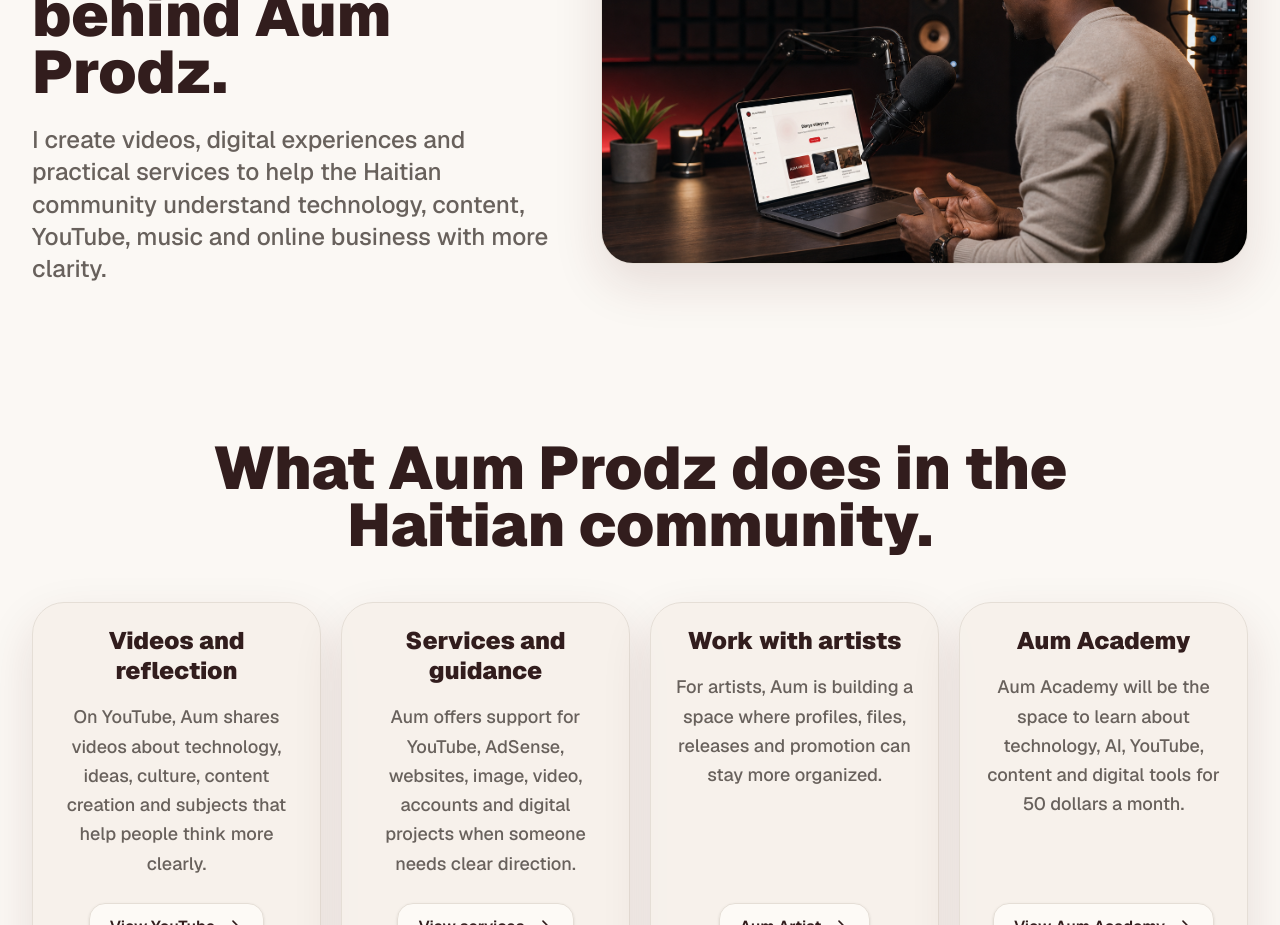
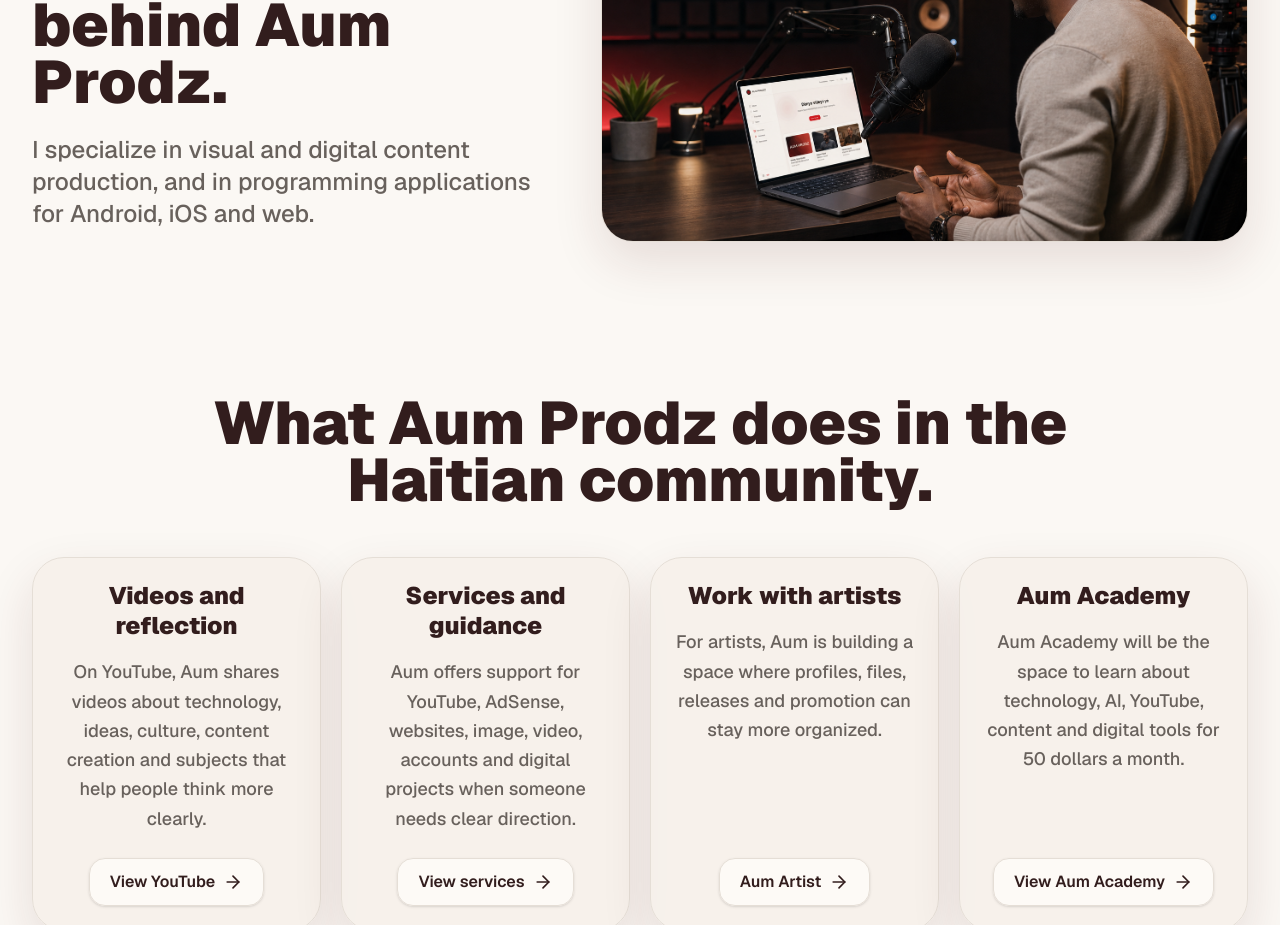
Before and after one commit to aumdevs/aumprodz, a Next.js app: page / in a window 1280 px wide. Shown: the part 1040-1965 px from the top of the page. Built offline with nearby package versions, Linux system fonts and the light colour scheme; no server answers.

Commit message:
Align about copy translations

```diff
--- a/src/app/(public)/page.tsx
+++ b/src/app/(public)/page.tsx
@@ -71,7 +71,7 @@
     aboutEyebrow: "¿Quién es Aum?",
     aboutTitle: "Aum es Bendjy, el creador detrás de Aum Prodz.",
     aboutText:
-      "Creo videos, experiencias digitales y servicios prácticos para ayudar a la comunidad haitiana a entender mejor la tecnología, el contenido, YouTube, la música y los negocios en internet.",
+      "Me especializo en la producción de contenido visual y digital, y en la programación de aplicaciones para Android, iOS y web.",
     artistCta: "Aum Artist",
     artistText:
       "Para artistas, Aum está construyendo un espacio donde perfil, archivos, lanzamientos y promoción tengan más orden.",
@@ -99,7 +99,7 @@
     aboutEyebrow: "Who is Aum?",
     aboutTitle: "Aum is Bendjy, the creator behind Aum Prodz.",
     aboutText:
-      "I create videos, digital experiences and practical services to help the Haitian community understand technology, content, YouTube, music and online business with more clarity.",
+      "I specialize in visual and digital content production, and in programming applications for Android, iOS and web.",
     artistCta: "Aum Artist",
     artistText:
       "For artists, Aum is building a space where profiles, files, releases and promotion can stay more organized.",
@@ -127,7 +127,7 @@
     aboutEyebrow: "Qui est Aum?",
     aboutTitle: "Aum est Bendjy, le créateur derrière Aum Prodz.",
     aboutText:
-      "Je crée des vidéos, des expériences digitales et des services pratiques pour aider la communauté haïtienne à mieux comprendre la technologie, le contenu, YouTube, la musique et les projets en ligne.",
+      "Je me spécialise dans la production de contenu visuel et digital, ainsi que dans la programmation d'applications pour Android, iOS et le web.",
     artistCta: "Aum Artist",
     artistText:
       "Pour les artistes, Aum construit un espace où profil, fichiers, sorties et promotion peuvent être mieux organisés.",
@@ -155,7 +155,7 @@
     aboutEyebrow: "Quem é Aum?",
     aboutTitle: "Aum é Bendjy, o criador por trás da Aum Prodz.",
     aboutText:
-      "Eu crio vídeos, experiências digitais e serviços práticos para ajudar a comunidade haitiana a entender melhor tecnologia, conteúdo, YouTube, música e projetos online.",
+      "Sou especializado na produção de conteúdo visual e digital, e na programação de aplicativos para Android, iOS e web.",
     artistCta: "Aum Artist",
     artistText:
       "Para artistas, Aum está construindo um espaço onde perfil, arquivos, lançamentos e promoção tenham mais organização.",
```
